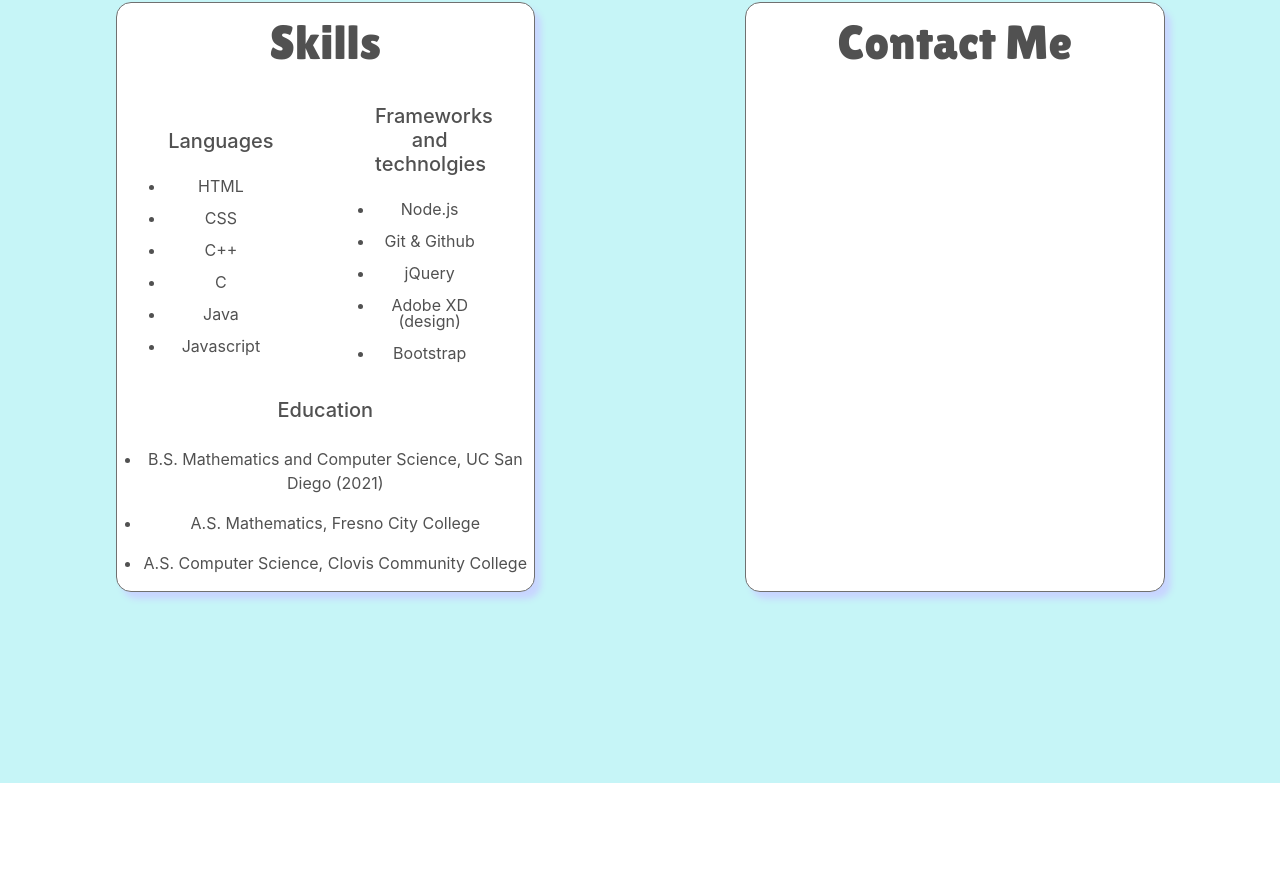
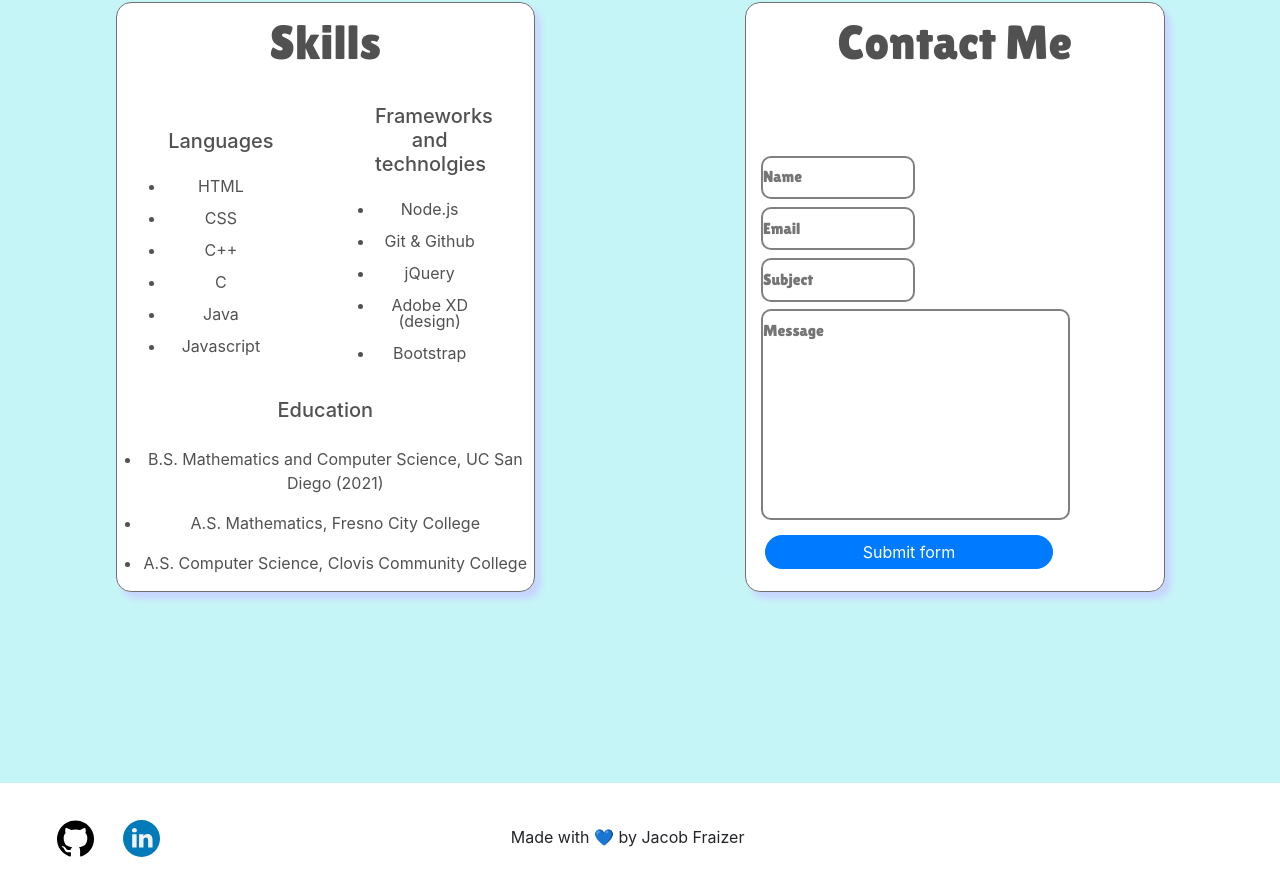
Before and after one commit to jacob33c/New-Portfolio, a website: page index.html in a window 1280 px wide. Shown: the part 1657-2551 px from the top of the page. Before the commit the page ends 2440 px from the top, so only its background shows below. Drawn offline with nearby package versions, Linux system fonts and the light colour scheme.

Commit message:
add footer

```diff
--- a/index.html
+++ b/index.html
@@ -226,10 +226,30 @@
       </div>
       <div class="col-lg-4 about-box big-about-box">
         <h1 class="box-header">Contact Me</h1>
+        <form class="contact-form" action="mailto:jacobfraizer@gmail.com" method="post" enctype="text/plain">
+          <input class="form-input " type="text" name="name" placeholder="Name" required><br>
+          <input class="form-input " type="email" name="email" placeholder="Email" required><br>
+          <input class="form-input " type="text" name="subject" placeholder="Subject"><br>
+          <input class="form-input form-msg" type="text" name="message" placeholder="Message" required><br>
+          <button type="sumbit" class="btn btn-primary contact-btn" value="Send">Submit form</button>
+
+        </form>
       </div>
     </div>
   </section>
+  <!-- IDEA: end contact and skills section -->
+  <!-- IDEA: start footer -->
+  <section id="footer">
+    <a href="https://github.com/jacob33c">
+      <img src="images/github.svg" alt="github-logo" class="footer-logo">
+    </a>
+    <a href="https://www.linkedin.com/in/jacobfraizer/">
+      <img src="images/linkedin.svg" alt="linkedin-logo" class="footer-logo">
+    </a>
 
+
+    <span class="footer-text">Made with 💙 by Jacob Fraizer</span>
+  </section>
 
 
 
--- a/public/styles.css
+++ b/public/styles.css
@@ -170,9 +170,46 @@ a:hover{
     margin: 0 30%;
   }
 }
-
 #about{
   text-align: center;
   background-color: #C6F5F7;
   padding: 3% 2% 10%;
 }
+/* IDEA: end skills */
+
+/* IDEA: start contact */
+.contact-form{
+  margin-top: 80px;
+  text-align: left;
+}
+
+.form-input{
+  margin: 1% 0;
+  font-family: 'Lilita One', cursive;
+  padding: 2% 0;
+  border-radius: 10px;
+  border: solid;
+  border-width: 2px;
+  border-color: gray;
+}
+.form-msg{
+  padding-right: 40%;
+  padding-bottom: 45%;
+}
+.contact-btn{
+  margin: 3% 1%;
+  padding: 1% 25%;
+}
+/* IDEA: end contact and skills section */
+/* IDEA: start footer */
+#footer{
+  margin-left: 3.5%;
+}
+.footer-logo{
+  position: inline;
+  width: 3%;
+  margin: 3% 1%;
+}
+.footer-text{
+  margin-left: 27%;
+}
```
Also changed, not shown: public/images/github.svg (added), public/images/linkedin.svg (added).
